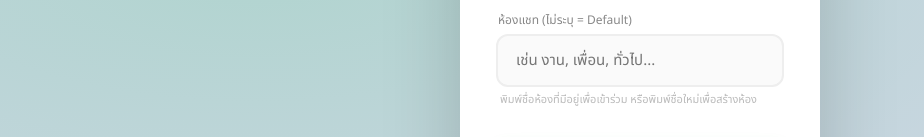
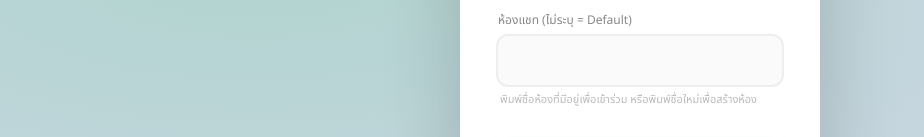
Before and after one commit to programmer-kesug/chat-app, a website: page index.html in a window 1280 px wide. Shown: the part 436-573 px from the top of the page, without its empty margins (0-924 px from the left). Drawn offline with nearby package versions, Linux system fonts and the light colour scheme.

```diff
--- a/index.html
+++ b/index.html
@@ -99,7 +99,7 @@
   </div>
   <div class="field-wrap">
     <div class="field-label">ห้องแชท (ไม่ระบุ = Default)</div>
-    <input id="room" type="text" placeholder="เช่น งาน, เพื่อน, ทั่วไป..." maxlength="30" autocomplete="off">
+    <input id="room" type="text" placeholder="" maxlength="30" autocomplete="off">
     <div class="room-hint">พิมพ์ชื่อห้องที่มีอยู่เพื่อเข้าร่วม หรือพิมพ์ชื่อใหม่เพื่อสร้างห้อง</div>
   </div>
   <div id="name-error"></div>
```
